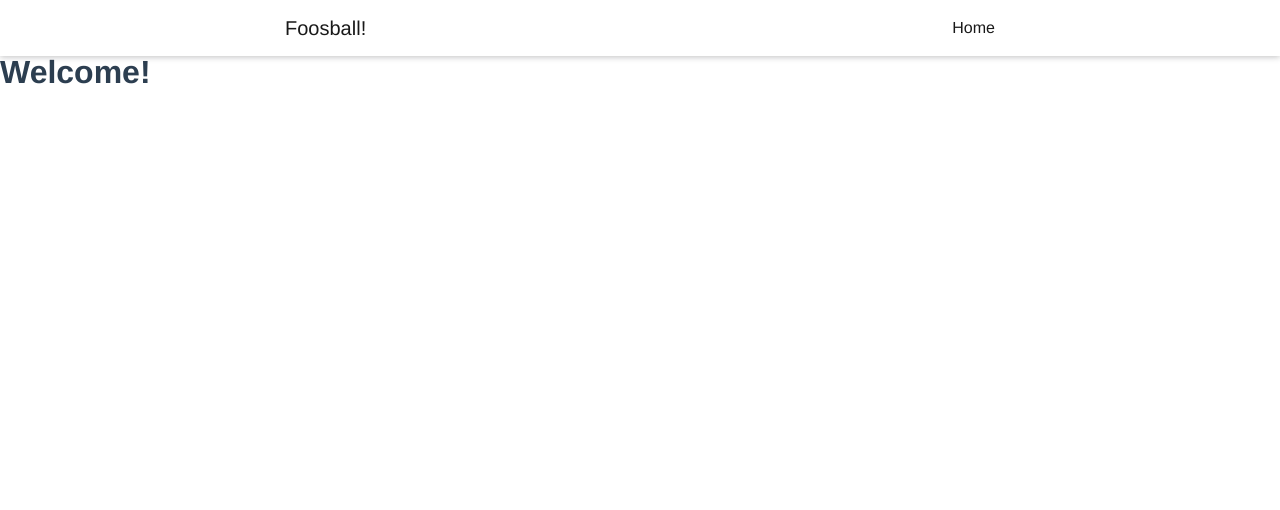
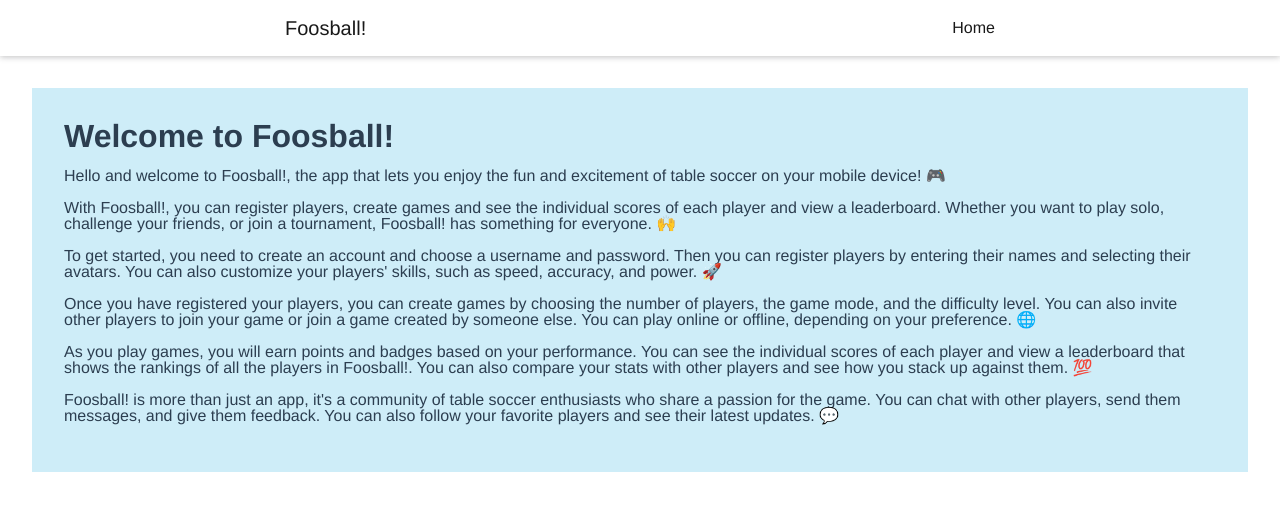
Before and after one commit to StevendeValk-Atos/foosball-vue-ts-frontend, a Vue app: page / in a window 1280 px wide. Shown: the top 510 px of the page. Built offline with nearby package versions, Linux system fonts and the light colour scheme.

Commit message:
Added styling and placeholder welcome text to HomeView.vue

```diff
--- a/src/views/HomeView.vue
+++ b/src/views/HomeView.vue
@@ -1,5 +1,53 @@
 <template>
     <div class="home">
-        <h1>Welcome!</h1>
+        <h1>Welcome to Foosball!</h1>
+        <p>
+            Hello and welcome to Foosball!, the app that lets you enjoy the fun
+            and excitement of table soccer on your mobile device! 🎮
+        </p>
+        <p>
+            With Foosball!, you can register players, create games and see the
+            individual scores of each player and view a leaderboard. Whether you
+            want to play solo, challenge your friends, or join a tournament,
+            Foosball! has something for everyone. 🙌
+        </p>
+        <p>
+            To get started, you need to create an account and choose a username
+            and password. Then you can register players by entering their names
+            and selecting their avatars. You can also customize your players'
+            skills, such as speed, accuracy, and power. 🚀
+        </p>
+        <p>
+            Once you have registered your players, you can create games by
+            choosing the number of players, the game mode, and the difficulty
+            level. You can also invite other players to join your game or join a
+            game created by someone else. You can play online or offline,
+            depending on your preference. 🌐
+        </p>
+        <p>
+            As you play games, you will earn points and badges based on your
+            performance. You can see the individual scores of each player and
+            view a leaderboard that shows the rankings of all the players in
+            Foosball!. You can also compare your stats with other players and see
+            how you stack up against them. 💯
+        </p>
+        <p>
+            Foosball! is more than just an app, it's a community of table soccer
+            enthusiasts who share a passion for the game. You can chat with
+            other players, send them messages, and give them feedback. You can
+            also follow your favorite players and see their latest updates. 💬
+        </p>
     </div>
 </template>
+
+<style lang="scss" scoped>
+.home {
+    margin: 2rem;
+    padding: 2rem;
+    background-color: #ceedf8;
+
+    p {
+        margin: 1rem 0;
+    }
+}
+</style>
```
